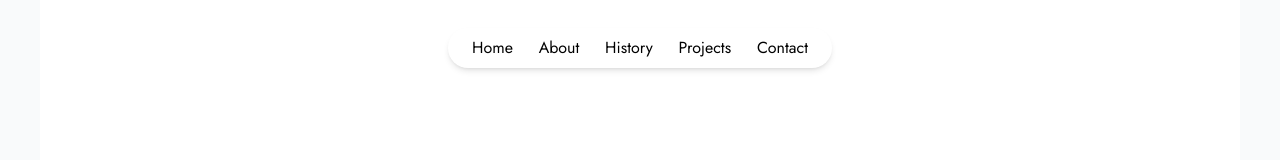
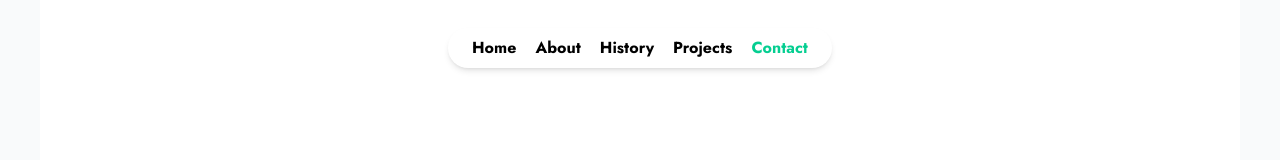
Before and after one commit to MaxKevin225/team, a Next.js app: page /kevin/contact in a window 1280 px wide. Shown: the top 160 px of the page. Built offline with nearby package versions, Linux system fonts and the light colour scheme.

Commit message:
navBar updated.

```diff
--- a/components/kevin/common/navBar.tsx
+++ b/components/kevin/common/navBar.tsx
@@ -11,7 +11,13 @@ const NavBar: React.FC<NavBarProps> = ({ active }) => {
       <nav className="fixed top-7 z-50">
         <div className="w-96 h-10 bg-white shadow-md rounded-full dark:bg-carddark">
           <ul className="flex justify-between items-center px-6 py-2">
-            <li>
+            <li
+              className={
+                active === "home"
+                  ? "font-bold text-carrigreen"
+                  : "font-bold dark:text-white"
+              }
+            >
               <Link
                 href="/kevin"
                 className="hover:text-link transition-colors duration-300"
@@ -19,7 +25,13 @@ const NavBar: React.FC<NavBarProps> = ({ active }) => {
                 Home
               </Link>
             </li>
-            <li>
+            <li
+              className={
+                active === "about"
+                  ? "font-bold text-carrigreen"
+                  : "font-bold dark:text-white"
+              }
+            >
               <Link
                 href="/kevin/about"
                 className="hover:text-link transition-colors duration-300"
@@ -27,7 +39,13 @@ const NavBar: React.FC<NavBarProps> = ({ active }) => {
                 About
               </Link>
             </li>
-            <li>
+            <li
+              className={
+                active === "history"
+                  ? "font-bold text-carrigreen"
+                  : "font-bold dark:text-white"
+              }
+            >
               <Link
                 href="/kevin/history"
                 className="hover:text-link transition-colors duration-300"
@@ -35,7 +53,13 @@ const NavBar: React.FC<NavBarProps> = ({ active }) => {
                 History
               </Link>
             </li>
-            <li>
+            <li
+              className={
+                active === "projects"
+                  ? "font-bold text-carrigreen"
+                  : "font-bold dark:text-white"
+              }
+            >
               <Link
                 href="/kevin/projects"
                 className="hover:text-link transition-colors duration-300"
@@ -43,7 +67,13 @@ const NavBar: React.FC<NavBarProps> = ({ active }) => {
                 Projects
               </Link>
             </li>
-            <li>
+            <li
+              className={
+                active === "contact"
+                  ? "font-bold text-carrigreen"
+                  : "font-bold dark:text-white"
+              }
+            >
               <Link
                 href="/kevin/contact"
                 className="hover:text-link transition-colors duration-300"
--- a/pages/kevin/contact.tsx
+++ b/pages/kevin/contact.tsx
@@ -61,7 +61,7 @@ const Contact: React.FC = () => {
       </Head>
 
       <div className="bg-[rgb(255 242 242)] relative">
-        <NavBar active="about" />
+        <NavBar active="contact" />
         <div className="max-w-[1200px] bg-white p-10 mx-auto dark:bg-[#1B2731]">
           <div className="flex justify-start items-center pt-32">
             <div style={logoStyle}>
--- a/pages/kevin/history.tsx
+++ b/pages/kevin/history.tsx
@@ -62,7 +62,7 @@ const History: React.FC = () => {
       </Head>
 
       <div className="bg-[rgb(255 242 242)] relative">
-        <NavBar active="about" />
+        <NavBar active="history" />
         <div className="max-w-[1200px] bg-white p-10 mx-auto dark:bg-[#1B2731]">
           <div className="flex justify-start items-center pt-32">
             <div style={logoStyle}>
--- a/pages/kevin/projects.tsx
+++ b/pages/kevin/projects.tsx
@@ -62,7 +62,7 @@ const Projects: React.FC = () => {
       </Head>
 
       <div className="bg-[rgb(255 242 242)] relative">
-        <NavBar active="home" />
+        <NavBar active="projects" />
         <div className="max-w-[1200px] bg-white p-10 mx-auto dark:bg-[#1B2731]">
           <div className="flex justify-start items-center pt-32">
             <div style={logoStyle}>
```
